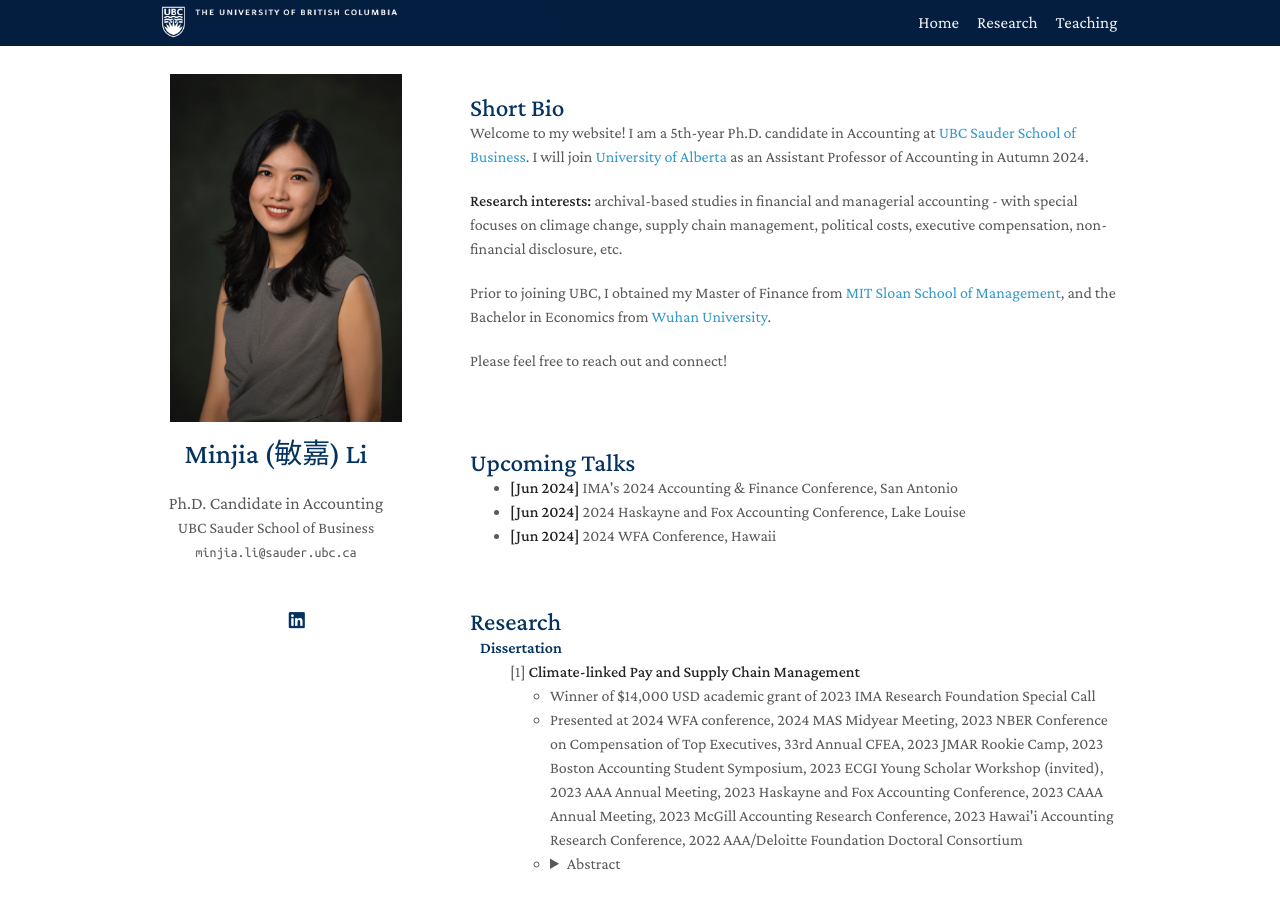
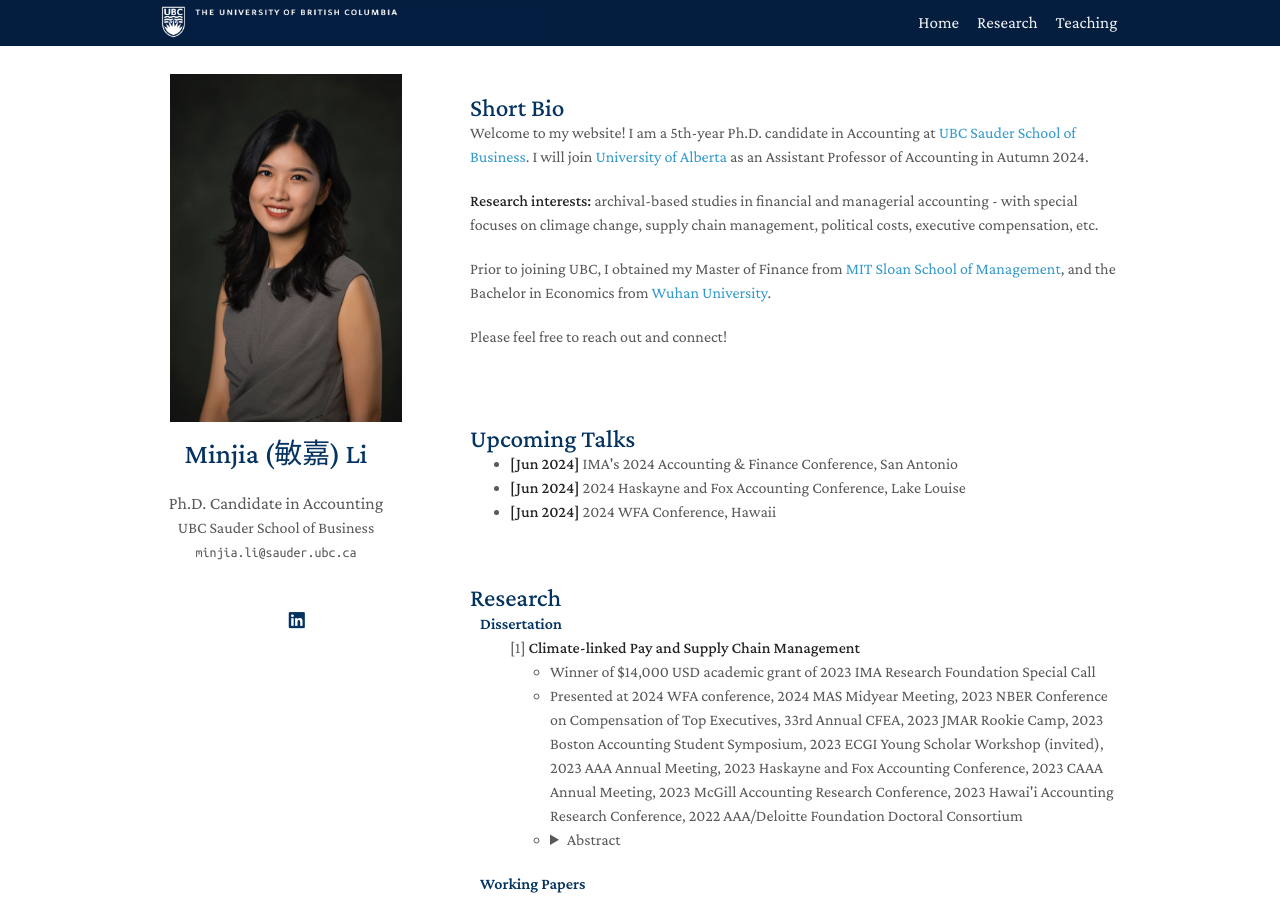
Before and after one commit to zeyang1225/zeyang1225.github.io, a Jekyll site: the page built from index.md, in a window 1280 px wide and 900 px high. Built offline with Jekyll 4.4.1, drawn with Linux system fonts in a browser that asks for light colours; nearby versions of some CDN libraries; a style sheet for code colours, icons or effects is not loaded.

Commit message:
Update home.md

```diff
--- a/_includes/home.md
+++ b/_includes/home.md
@@ -4,7 +4,7 @@
 
 Welcome to my website! I am a 5th-year Ph.D. candidate in Accounting at <a href="https://www.sauder.ubc.ca/">UBC Sauder School of Business</a>. I will join <a href="https://www.ualberta.ca/business/index.html/">University of Alberta</a> as an Assistant Professor of Accounting in Autumn 2024.
 
-<strong>Research interests:</strong> archival-based studies in financial and managerial accounting - with special focuses on climage change, supply chain management, political costs, executive compensation, non-financial disclosure, etc.
+<strong>Research interests:</strong> archival-based studies in financial and managerial accounting - with special focuses on climage change, supply chain management, political costs, executive compensation, etc.
 
 Prior to joining UBC, I obtained my Master of Finance from <a href="https://mitsloan.mit.edu/">MIT Sloan School of Management</a>, and the Bachelor in Economics from <a href="https://en.whu.edu.cn/">Wuhan University</a>.
 
```
